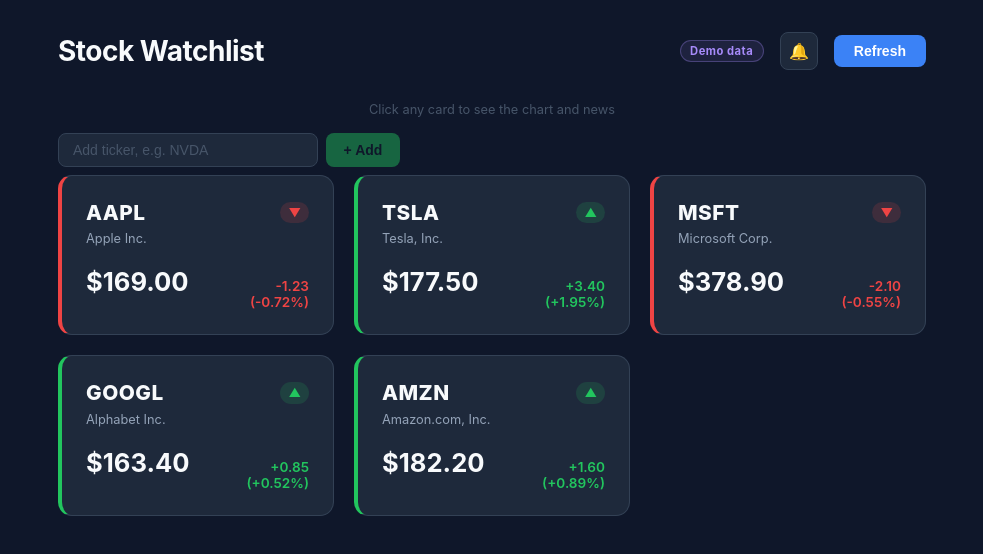
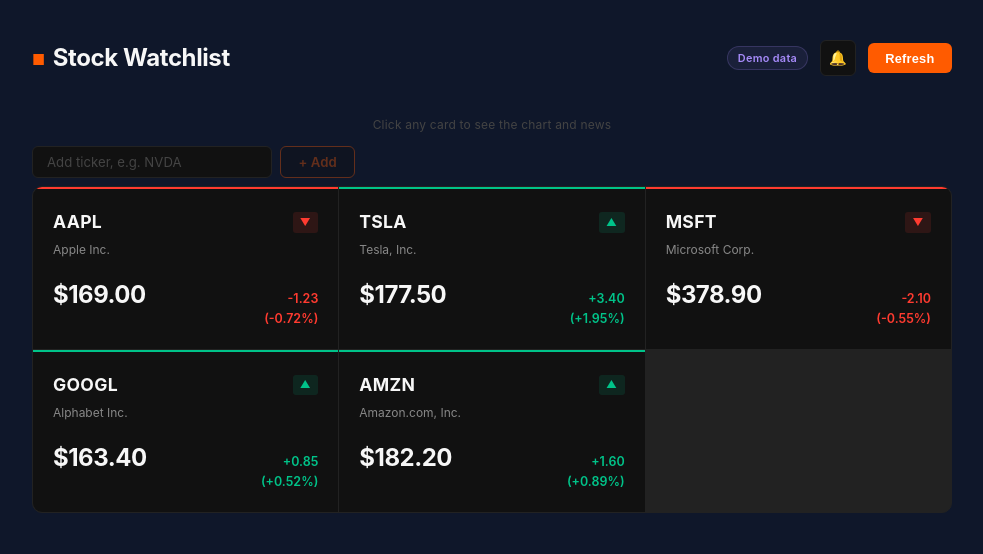
Before and after one commit to amiteshb-personal/stock-dashboard, a React (Vite) app: page / in a window 1280 px wide. Shown: the top 554 px of the page, without its empty margins (148-1131 px from the left). Built offline with nearby package versions, Linux system fonts and the light colour scheme; no server answers.

Commit message:
Block.xyz redesign + fix AI JSON parsing

```diff
--- a/src/App.css
+++ b/src/App.css
@@ -1,8 +1,40 @@
+/* ── Tokens ── */
+:root {
+  --bg:         #080808;
+  --surface:    #111111;
+  --surface-2:  #181818;
+  --border:     #222222;
+  --border-2:   #2a2a2a;
+  --text-1:     #f7f7f7;
+  --text-2:     #888888;
+  --text-3:     #444444;
+  --accent:     #ff5b00;
+  --accent-dim: rgba(255, 91, 0, 0.12);
+  --green:      #00c389;
+  --green-dim:  rgba(0, 195, 137, 0.12);
+  --red:        #ff3b30;
+  --red-dim:    rgba(255, 59, 48, 0.12);
+  --amber:      #f59e0b;
+  --radius:     6px;
+  --radius-lg:  10px;
+}
+
+* { box-sizing: border-box; margin: 0; padding: 0; }
+
+body {
+  background: var(--bg);
+  color: var(--text-1);
+  font-family: -apple-system, 'Inter', 'Helvetica Neue', Arial, sans-serif;
+  font-size: 14px;
+  line-height: 1.5;
+  -webkit-font-smoothing: antialiased;
+}
+
 /* ── Layout ── */
 .app {
-  max-width: 900px;
+  max-width: 960px;
   margin: 0 auto;
-  padding: 2rem 1rem;
+  padding: 2.5rem 1.25rem;
 }
 
 /* ── Header ── */
@@ -10,76 +42,84 @@
   display: flex;
   align-items: center;
   justify-content: space-between;
-  margin-bottom: 2rem;
+  margin-bottom: 2.5rem;
   flex-wrap: wrap;
   gap: 1rem;
 }
 
 .header h1 {
-  font-size: 1.75rem;
+  font-size: 1.5rem;
   font-weight: 700;
-  color: #f8fafc;
-  letter-spacing: -0.5px;
+  color: var(--text-1);
+  letter-spacing: -0.4px;
+}
+
+/* Orange dot accent before the title */
+.header h1::before {
+  content: '■';
+  color: var(--accent);
+  margin-right: 0.5rem;
+  font-size: 0.9rem;
+  vertical-align: middle;
 }
 
 .header-right {
   display: flex;
   align-items: center;
-  gap: 1rem;
+  gap: 0.75rem;
 }
 
 .last-updated {
-  font-size: 0.8rem;
-  color: #64748b;
+  font-size: 0.75rem;
+  color: var(--text-3);
 }
 
 .demo-badge {
-  font-size: 0.7rem;
-  font-weight: 700;
+  font-size: 0.68rem;
+  font-weight: 600;
   color: #a78bfa;
-  background: rgba(167, 139, 250, 0.1);
-  border: 1px solid rgba(167, 139, 250, 0.3);
+  background: rgba(167, 139, 250, 0.08);
+  border: 1px solid rgba(167, 139, 250, 0.2);
   padding: 0.2rem 0.6rem;
   border-radius: 999px;
-  letter-spacing: 0.5px;
+  letter-spacing: 0.3px;
 }
 
 .cache-badge {
-  font-size: 0.7rem;
-  font-weight: 700;
-  color: #f59e0b;
-  background: rgba(245, 158, 11, 0.1);
-  border: 1px solid rgba(245, 158, 11, 0.3);
+  font-size: 0.68rem;
+  font-weight: 600;
+  color: var(--amber);
+  background: rgba(245, 158, 11, 0.08);
+  border: 1px solid rgba(245, 158, 11, 0.2);
   padding: 0.2rem 0.6rem;
   border-radius: 999px;
-  letter-spacing: 0.5px;
+  letter-spacing: 0.3px;
 }
 
 .error-hint {
-  font-size: 0.8rem;
-  color: #94a3b8;
+  font-size: 0.78rem;
+  color: var(--text-2);
   margin-top: 0.4rem;
   margin-bottom: 0.5rem;
 }
 
 .refresh-btn {
-  background: #3b82f6;
-  color: white;
+  background: var(--accent);
+  color: #fff;
   border: none;
-  padding: 0.5rem 1.25rem;
-  border-radius: 8px;
-  font-size: 0.875rem;
+  padding: 0.45rem 1.1rem;
+  border-radius: var(--radius);
+  font-size: 0.8rem;
   font-weight: 600;
   cursor: pointer;
-  transition: background 0.2s;
+  transition: opacity 0.15s;
+  letter-spacing: 0.2px;
 }
 
-.refresh-btn:hover:not(:disabled) {
-  background: #2563eb;
-}
+.refresh-btn:hover:not(:disabled) { opacity: 0.85; }
 
 .refresh-btn:disabled {
-  opacity: 0.6;
+  opacity: 0.4;
   cursor: not-allowed;
 }
 
@@ -92,67 +132,110 @@
 
 .add-stock-input {
   flex: 1;
-  background: #1e293b;
-  border: 1px solid #334155;
-  color: #f8fafc;
-  padding: 0.5rem 0.875rem;
-  border-radius: 8px;
-  font-size: 0.875rem;
+  background: var(--surface);
+  border: 1px solid var(--border);
+  color: var(--text-1);
+  padding: 0.45rem 0.875rem;
+  border-radius: var(--radius);
+  font-size: 0.825rem;
   outline: none;
   transition: border-color 0.15s;
-  max-width: 260px;
+  max-width: 240px;
+  font-family: inherit;
 }
 
-.add-stock-input::placeholder { color: #475569; }
+.add-stock-input::placeholder { color: var(--text-3); }
 
-.add-stock-input:focus {
-  border-color: #3b82f6;
-}
+.add-stock-input:focus { border-color: var(--accent); }
 
 .add-stock-input:disabled {
-  opacity: 0.5;
+  opacity: 0.45;
   cursor: not-allowed;
 }
 
 .add-stock-btn {
-  background: #22c55e;
-  color: #0f172a;
-  border: none;
-  padding: 0.5rem 1.1rem;
-  border-radius: 8px;
-  font-size: 0.875rem;
-  font-weight: 700;
+  background: var(--surface);
+  color: var(--accent);
+  border: 1px solid var(--accent);
+  padding: 0.45rem 1.1rem;
+  border-radius: var(--radius);
+  font-size: 0.825rem;
+  font-weight: 600;
   cursor: pointer;
-  transition: background 0.15s;
+  transition: background 0.15s, color 0.15s;
   white-space: nowrap;
+  font-family: inherit;
 }
 
-.add-stock-btn:hover:not(:disabled) { background: #16a34a; }
+.add-stock-btn:hover:not(:disabled) {
+  background: var(--accent);
+  color: #fff;
+}
 
 .add-stock-btn:disabled {
-  opacity: 0.45;
+  opacity: 0.35;
   cursor: not-allowed;
 }
 
 .add-stock-error {
-  font-size: 0.8rem;
-  color: #fca5a5;
+  font-size: 0.78rem;
+  color: var(--red);
   margin-bottom: 0.75rem;
   padding-left: 0.25rem;
 }
 
-/* ── Card delete button (visible on hover) ── */
+/* ── Stock Grid ── */
+.grid {
+  display: grid;
+  grid-template-columns: repeat(auto-fill, minmax(240px, 1fr));
+  gap: 1px;
+  background: var(--border);
+  border: 1px solid var(--border);
+  border-radius: var(--radius-lg);
+  overflow: hidden;
+  margin-bottom: 0;
+}
+
+/* ── Stock Card ── */
+.stock-card {
+  background: var(--surface);
+  padding: 1.25rem;
+  border: none;
+  position: relative;
+  cursor: pointer;
+  transition: background 0.12s;
+}
+
+.stock-card:hover {
+  background: var(--surface-2);
+}
+
+.stock-card.positive {
+  border-top: 2px solid var(--green);
+}
+
+.stock-card.negative {
+  border-top: 2px solid var(--red);
+}
+
+.stock-card.selected {
+  background: var(--surface-2);
+  outline: none;
+  box-shadow: inset 0 0 0 1px var(--accent);
+}
+
+/* ── Card delete button ── */
 .card-delete-btn {
   position: absolute;
-  top: 0.55rem;
-  right: 0.55rem;
+  top: 0.6rem;
+  right: 0.6rem;
   background: transparent;
   border: none;
-  color: #475569;
-  font-size: 1.1rem;
+  color: var(--text-3);
+  font-size: 1rem;
   line-height: 1;
-  width: 22px;
-  height: 22px;
+  width: 20px;
+  height: 20px;
   border-radius: 4px;
   cursor: pointer;
   display: flex;
@@ -160,85 +243,52 @@
   justify-content: center;
   padding: 0;
   opacity: 0;
-  transition: opacity 0.15s, background 0.15s, color 0.15s;
+  transition: opacity 0.12s, background 0.12s, color 0.12s;
 }
 
-.stock-card:hover .card-delete-btn {
-  opacity: 1;
-}
+.stock-card:hover .card-delete-btn { opacity: 1; }
 
 .card-delete-btn:hover {
-  background: rgba(239, 68, 68, 0.15);
-  color: #ef4444;
-}
-
-/* ── Stock Grid ── */
-.grid {
-  display: grid;
-  grid-template-columns: repeat(auto-fill, minmax(260px, 1fr));
-  gap: 1.25rem;
-}
-
-/* ── Stock Card ── */
-.stock-card {
-  background: #1e293b;
-  border-radius: 14px;
-  padding: 1.5rem;
-  border: 1px solid #334155;
-  transition: transform 0.15s, box-shadow 0.15s;
-  position: relative;
-  overflow: hidden;
-}
-
-.stock-card:hover {
-  transform: translateY(-3px);
-  box-shadow: 0 8px 24px rgba(0, 0, 0, 0.3);
-}
-
-/* Subtle left-border accent */
-.stock-card.positive {
-  border-left: 4px solid #22c55e;
-}
-
-.stock-card.negative {
-  border-left: 4px solid #ef4444;
+  background: var(--red-dim);
+  color: var(--red);
 }
 
 .card-top {
   display: flex;
   align-items: center;
   justify-content: space-between;
-  margin-bottom: 0.4rem;
+  margin-bottom: 0.35rem;
 }
 
 .ticker {
-  font-size: 1.3rem;
-  font-weight: 800;
-  color: #f8fafc;
+  font-size: 1.1rem;
+  font-weight: 700;
+  color: var(--text-1);
+  letter-spacing: 0.3px;
+}
+
+.badge {
+  font-size: 0.65rem;
+  font-weight: 700;
+  padding: 0.15rem 0.45rem;
+  border-radius: 3px;
   letter-spacing: 0.5px;
 }
 
-.badge {
-  font-size: 0.75rem;
-  font-weight: 700;
-  padding: 0.2rem 0.5rem;
-  border-radius: 999px;
-}
-
 .badge-up {
-  background: rgba(34, 197, 94, 0.15);
-  color: #22c55e;
+  background: var(--green-dim);
+  color: var(--green);
 }
 
 .badge-down {
-  background: rgba(239, 68, 68, 0.15);
-  color: #ef4444;
+  background: var(--red-dim);
+  color: var(--red);
 }
 
 .company-name {
-  font-size: 0.8rem;
-  color: #94a3b8;
-  margin-bottom: 1.25rem;
+  font-size: 0.75rem;
+  color: var(--text-2);
+  margin-bottom: 1.1rem;
   white-space: nowrap;
   overflow: hidden;
   text-overflow: ellipsis;
@@ -249,25 +299,34 @@
   align-items: baseline;
   justify-content: space-between;
   flex-wrap: wrap;
-  gap: 0.5rem;
+  gap: 0.4rem;
 }
 
 .price {
-  font-size: 1.6rem;
+  font-size: 1.5rem;
   font-weight: 700;
-  color: #f8fafc;
+  color: var(--text-1);
+  letter-spacing: -0.5px;
 }
 
 .change-info {
   display: flex;
   flex-direction: column;
   align-items: flex-end;
-  font-size: 0.85rem;
+  font-size: 0.78rem;
   font-weight: 600;
+  gap: 0.1rem;
 }
 
-.text-green { color: #22c55e; }
-.text-red   { color: #ef4444; }
+.text-green { color: var(--green); }
+.text-red   { color: var(--red); }
+
+.card-arrow {
+  margin-top: 0.6rem;
+  font-size: 0.65rem;
+  color: var(--accent);
+  letter-spacing: 0.5px;
+}
 
 /* ── Loading State ── */
 .loading {
@@ -275,125 +334,105 @@
   flex-direction: column;
   align-items: center;
   gap: 1rem;
-  padding: 4rem 0;
-  color: #64748b;
+  padding: 5rem 0;
+  color: var(--text-3);
 }
 
 .spinner {
-  width: 36px;
-  height: 36px;
-  border: 3px solid #334155;
-  border-top-color: #3b82f6;
+  width: 28px;
+  height: 28px;
+  border: 2px solid var(--border-2);
+  border-top-color: var(--accent);
   border-radius: 50%;
-  animation: spin 0.8s linear infinite;
+  animation: spin 0.75s linear infinite;
 }
 
-@keyframes spin {
-  to { transform: rotate(360deg); }
-}
+@keyframes spin { to { transform: rotate(360deg); } }
 
 /* ── Error State ── */
 .error {
-  background: rgba(239, 68, 68, 0.1);
-  border: 1px solid rgba(239, 68, 68, 0.3);
-  border-radius: 10px;
+  background: var(--red-dim);
+  border: 1px solid rgba(255, 59, 48, 0.2);
+  border-radius: var(--radius-lg);
   padding: 1.5rem;
   text-align: center;
-  color: #fca5a5;
+  color: var(--red);
   margin-bottom: 1.5rem;
 }
 
 .error button {
   margin-top: 0.75rem;
-  background: #ef4444;
+  background: var(--red);
   color: white;
   border: none;
   padding: 0.4rem 1rem;
-  border-radius: 6px;
+  border-radius: var(--radius);
   cursor: pointer;
   font-weight: 600;
 }
 
 /* ── Hint text ── */
 .hint {
-  font-size: 0.8rem;
-  color: #475569;
-  margin-bottom: 1rem;
+  font-size: 0.75rem;
+  color: var(--text-3);
+  margin-bottom: 0.75rem;
   text-align: center;
+  letter-spacing: 0.2px;
 }
 
-/* ── Selected card state ── */
-.stock-card {
-  cursor: pointer;
-}
-
-.stock-card.selected {
-  outline: 2px solid #3b82f6;
-  outline-offset: 2px;
-}
-
-.card-arrow {
-  margin-top: 0.75rem;
-  font-size: 0.7rem;
-  color: #3b82f6;
-  text-align: center;
-  letter-spacing: 0.5px;
-}
-
-/* ── Detail Panel (wraps tabs + content) ── */
+/* ── Detail Panel ── */
 .detail-panel {
-  margin-top: 2rem;
-  background: #1e293b;
-  border: 1px solid #334155;
-  border-radius: 14px;
+  margin-top: 1px;
+  background: var(--surface);
+  border: 1px solid var(--border);
+  border-top: none;
+  border-radius: 0 0 var(--radius-lg) var(--radius-lg);
   overflow: hidden;
-  animation: fadeIn 0.2s ease;
+  animation: fadeIn 0.15s ease;
 }
 
 /* ── Tab bar ── */
 .tab-bar {
   display: flex;
   align-items: center;
-  gap: 0.25rem;
-  padding: 0.75rem 1rem 0;
-  border-bottom: 1px solid #334155;
+  gap: 0;
+  padding: 0 1.25rem;
+  border-bottom: 1px solid var(--border);
+  background: var(--surface-2);
 }
 
 .tab-btn {
   background: none;
   border: none;
-  color: #64748b;
-  font-size: 0.875rem;
-  font-weight: 600;
-  padding: 0.5rem 1rem;
-  border-radius: 8px 8px 0 0;
+  color: var(--text-2);
+  font-size: 0.8rem;
+  font-weight: 500;
+  padding: 0.75rem 1rem;
   cursor: pointer;
-  transition: color 0.15s, background 0.15s;
+  transition: color 0.12s;
+  letter-spacing: 0.2px;
+  font-family: inherit;
+  border-bottom: 2px solid transparent;
+  margin-bottom: -1px;
 }
 
-.tab-btn:hover {
-  color: #e2e8f0;
-  background: #334155;
-}
+.tab-btn:hover { color: var(--text-1); }
 
 .tab-active {
-  color: #f8fafc !important;
-  border-bottom: 2px solid #3b82f6;
-  background: none !important;
+  color: var(--text-1) !important;
+  border-bottom-color: var(--accent) !important;
 }
 
 .tab-stock-label {
   margin-left: auto;
-  font-size: 0.75rem;
-  font-weight: 800;
-  color: #3b82f6;
-  background: rgba(59, 130, 246, 0.1);
-  padding: 0.2rem 0.6rem;
-  border-radius: 999px;
+  font-size: 0.68rem;
+  font-weight: 700;
+  color: var(--accent);
   letter-spacing: 0.5px;
+  text-transform: uppercase;
 }
 
-/* ── Tab content area ── */
+/* ── Tab content ── */
 .tab-content {
   padding: 1.5rem;
   max-height: 380px;
@@ -401,64 +440,61 @@
 }
 
 /* ── Chart ── */
-.chart-wrapper {
-  width: 100%;
-}
+.chart-wrapper { width: 100%; }
 
 .chart-empty {
-  color: #64748b;
-  font-size: 0.85rem;
+  color: var(--text-2);
+  font-size: 0.82rem;
   padding: 2rem 0;
   text-align: center;
 }
 
-/* Custom recharts tooltip */
 .chart-tooltip {
-  background: #0f172a;
-  border: 1px solid #334155;
-  border-radius: 8px;
-  padding: 0.5rem 0.75rem;
+  background: #0a0a0a;
+  border: 1px solid var(--border-2);
+  border-radius: var(--radius);
+  padding: 0.45rem 0.75rem;
 }
 
 .tooltip-date {
-  font-size: 0.75rem;
-  color: #64748b;
-  margin-bottom: 0.2rem;
+  font-size: 0.7rem;
+  color: var(--text-2);
+  margin-bottom: 0.15rem;
 }
 
 .tooltip-price {
-  font-size: 0.95rem;
+  font-size: 0.9rem;
   font-weight: 700;
-  color: #f8fafc;
+  color: var(--text-1);
 }
 
 /* ── News Panel ── */
-.news-panel {
-  /* Sits inside .tab-content which already has padding and scroll */
-}
+.news-panel { /* inherits tab-content scroll */ }
 
 @keyframes fadeIn {
-  from { opacity: 0; transform: translateY(-6px); }
+  from { opacity: 0; transform: translateY(-4px); }
   to   { opacity: 1; transform: translateY(0); }
 }
 
 .news-heading {
-  font-size: 1rem;
+  font-size: 0.85rem;
   font-weight: 700;
-  color: #f8fafc;
-  margin-bottom: 1.25rem;
+  color: var(--text-1);
+  margin-bottom: 1.1rem;
   display: flex;
   align-items: center;
-  gap: 0.6rem;
+  gap: 0.5rem;
+  text-transform: uppercase;
+  letter-spacing: 0.4px;
 }
 
 .news-ticker-badge {
-  background: #3b82f6;
-  color: white;
-  font-size: 0.7rem;
-  font-weight: 800;
-  padding: 0.15rem 0.5rem;
-  border-radius: 999px;
+  background: var(--accent);
+  color: #fff;
+  font-size: 0.65rem;
+  font-weight: 700;
+  padding: 0.1rem 0.45rem;
+  border-radius: 3px;
   letter-spacing: 0.5px;
 }
 
@@ -471,7 +507,7 @@
 
 .news-item {
   padding-bottom: 1rem;
-  border-bottom: 1px solid #334155;
+  border-bottom: 1px solid var(--border);
 }
 
 .news-item:last-child {
@@ -481,65 +517,53 @@
 
 .news-title {
   display: block;
-  color: #e2e8f0;
+  color: var(--text-1);
   text-decoration: none;
-  font-size: 0.9rem;
+  font-size: 0.85rem;
   font-weight: 500;
-  line-height: 1.45;
-  margin-bottom: 0.35rem;
-  transition: color 0.15s;
+  line-height: 1.5;
+  margin-bottom: 0.3rem;
+  transition: color 0.12s;
 }
 
-.news-title:hover {
-  color: #60a5fa;
-}
+.news-title:hover { color: var(--accent); }
 
 .news-meta {
   display: flex;
   align-items: center;
   gap: 0.4rem;
-  font-size: 0.75rem;
-  color: #64748b;
+  font-size: 0.7rem;
+  color: var(--text-3);
 }
 
 .news-source {
   font-weight: 600;
-  color: #94a3b8;
+  color: var(--text-2);
 }
 
-.news-dot {
-  color: #475569;
-}
+.news-dot { color: var(--text-3); }
 
-/* ── News loading / error ── */
 .news-loading {
   display: flex;
   align-items: center;
   gap: 0.75rem;
-  color: #64748b;
-  font-size: 0.85rem;
+  color: var(--text-2);
+  font-size: 0.82rem;
   padding: 0.5rem 0;
 }
 
 .news-spinner {
-  width: 18px;
-  height: 18px;
-  border: 2px solid #334155;
-  border-top-color: #3b82f6;
+  width: 16px;
+  height: 16px;
+  border: 2px solid var(--border-2);
+  border-top-color: var(--accent);
   border-radius: 50%;
-  animation: spin 0.8s linear infinite;
+  animation: spin 0.75s linear infinite;
   flex-shrink: 0;
 }
 
-.news-error {
-  color: #fca5a5;
-  font-size: 0.85rem;
-}
-
-.news-empty {
-  color: #64748b;
-  font-size: 0.85rem;
-}
+.news-error { color: var(--red); font-size: 0.82rem; }
+.news-empty { color: var(--text-3); font-size: 0.82rem; }
 
 /* ── AI Analysis ── */
 .ai-analysis {
@@ -550,125 +574,127 @@
 
 .ai-badges {
   display: flex;
-  gap: 0.6rem;
+  gap: 0.5rem;
 }
 
 .ai-badge {
-  font-size: 0.75rem;
+  font-size: 0.7rem;
   font-weight: 700;
-  padding: 0.25rem 0.75rem;
-  border-radius: 999px;
+  padding: 0.2rem 0.7rem;
+  border-radius: 3px;
   border: 1px solid;
   letter-spacing: 0.5px;
+  text-transform: uppercase;
 }
 
 .ai-summary {
-  font-size: 0.9rem;
-  color: #e2e8f0;
-  line-height: 1.6;
+  font-size: 0.85rem;
+  color: var(--text-1);
+  line-height: 1.65;
 }
 
 .ai-key-points {
   list-style: none;
   display: flex;
   flex-direction: column;
-  gap: 0.5rem;
+  gap: 0.45rem;
 }
 
 .ai-point {
   display: flex;
   align-items: flex-start;
   gap: 0.5rem;
-  font-size: 0.85rem;
-  color: #cbd5e1;
+  font-size: 0.82rem;
+  color: var(--text-2);
   line-height: 1.5;
 }
 
 .ai-bullet {
-  color: #3b82f6;
+  color: var(--accent);
   font-weight: 700;
   flex-shrink: 0;
   margin-top: 1px;
 }
 
 .ai-disclaimer {
-  font-size: 0.7rem;
-  color: #475569;
+  font-size: 0.68rem;
+  color: var(--text-3);
   padding-top: 0.5rem;
-  border-top: 1px solid #334155;
+  border-top: 1px solid var(--border);
   font-style: italic;
 }
 
 /* ── Bell button ── */
 .bell-btn {
   position: relative;
-  background: #1e293b;
-  border: 1px solid #334155;
-  color: #e2e8f0;
-  width: 38px;
-  height: 38px;
-  border-radius: 8px;
-  font-size: 1rem;
+  background: var(--surface);
+  border: 1px solid var(--border);
+  color: var(--text-1);
+  width: 36px;
+  height: 36px;
+  border-radius: var(--radius);
+  font-size: 0.9rem;
   cursor: pointer;
   display: flex;
   align-items: center;
   justify-content: center;
-  transition: background 0.15s;
+  transition: border-color 0.12s;
 }
 
-.bell-btn:hover { background: #334155; }
+.bell-btn:hover { border-color: var(--border-2); background: var(--surface-2); }
 
 .bell-badge {
   position: absolute;
   top: -5px;
   right: -5px;
-  background: #ef4444;
+  background: var(--accent);
   color: white;
-  font-size: 0.6rem;
+  font-size: 0.55rem;
   font-weight: 700;
-  width: 16px;
-  height: 16px;
+  width: 15px;
+  height: 15px;
   border-radius: 50%;
   display: flex;
   align-items: center;
   justify-content: center;
-  border: 2px solid #0f172a;
+  border: 2px solid var(--bg);
 }
 
 /* ── Alert panel wrapper ── */
 .alert-panel-wrap {
-  background: #1e293b;
-  border: 1px solid #334155;
-  border-radius: 14px;
+  background: var(--surface);
+  border: 1px solid var(--border);
+  border-radius: var(--radius-lg);
   margin-bottom: 1.5rem;
   overflow: hidden;
-  animation: fadeIn 0.2s ease;
+  animation: fadeIn 0.15s ease;
 }
 
-/* ── Notification prompt banner ── */
+/* ── Notification prompt ── */
 .notif-prompt {
   display: flex;
   align-items: center;
   justify-content: space-between;
   gap: 1rem;
-  padding: 0.75rem 1.25rem;
-  background: rgba(245, 158, 11, 0.08);
-  border-bottom: 1px solid rgba(245, 158, 11, 0.2);
-  font-size: 0.8rem;
-  color: #fbbf24;
+  padding: 0.7rem 1.25rem;
+  background: rgba(245, 158, 11, 0.06);
+  border-bottom: 1px solid rgba(245, 158, 11, 0.15);
+  font-size: 0.78rem;
+  color: var(--amber);
   flex-wrap: wrap;
 }
 
 .notif-enable-btn {
-  background: #f59e0b;
-  color: #0f172a;
+  background: var(--amber);
+  color: #000;
   border: none;
   padding: 0.3rem 0.8rem;
-  border-radius: 6px;
-  font-size: 0.75rem;
+  border-radius: var(--radius);
+  font-size: 0.72rem;
   font-weight: 700;
   cursor: pointer;
   white-space: nowrap;
+  font-family: inherit;
 }
 
 /* ── Alert panel ── */
@@ -683,8 +709,8 @@
 }
 
 .alert-section {
-  padding: 1.25rem;
-  border-right: 1px solid #334155;
+  padding: 1.1rem 1.25rem;
+  border-right: 1px solid var(--border);
 }
 
 .alert-section:last-child { border-right: none; }
@@ -697,11 +723,11 @@
 }
 
 .alert-section-title {
-  font-size: 0.8rem;
+  font-size: 0.7rem;
   font-weight: 700;
-  color: #94a3b8;
+  color: var(--text-3);
   text-transform: uppercase;
-  letter-spacing: 0.05em;
+  letter-spacing: 0.07em;
   margin-bottom: 0.75rem;
 }
 
@@ -710,144 +736,152 @@
 .clear-btn {
   background: none;
   border: none;
-  color: #475569;
-  font-size: 0.75rem;
+  color: var(--text-3);
+  font-size: 0.72rem;
   cursor: pointer;
   padding: 0.2rem 0.4rem;
   border-radius: 4px;
+  font-family: inherit;
 }
-.clear-btn:hover { color: #94a3b8; }
+.clear-btn:hover { color: var(--text-2); }
 
 .alert-empty {
-  font-size: 0.8rem;
-  color: #475569;
+  font-size: 0.78rem;
+  color: var(--text-3);
 }
 
 /* ── Add rule form ── */
 .rule-form {
   display: flex;
   flex-wrap: wrap;
-  gap: 0.4rem;
+  gap: 0.35rem;
   margin-bottom: 1rem;
 }
 
 .rule-select {
-  background: #0f172a;
-  border: 1px solid #334155;
-  color: #e2e8f0;
-  padding: 0.35rem 0.5rem;
-  border-radius: 6px;
-  font-size: 0.78rem;
+  background: var(--surface-2);
+  border: 1px solid var(--border);
+  color: var(--text-1);
+  padding: 0.3rem 0.5rem;
+  border-radius: var(--radius);
+  font-size: 0.75rem;
   cursor: pointer;
   flex-shrink: 0;
+  font-family: inherit;
 }
 
 .rule-input-wrap {
   display: flex;
   align-items: center;
-  background: #0f172a;
-  border: 1px solid #334155;
-  border-radius: 6px;
+  background: var(--surface-2);
+  border: 1px solid var(--border);
+  border-radius: var(--radius);
   padding: 0 0.4rem;
   flex: 1;
   min-width: 70px;
 }
 
 .rule-prefix, .rule-suffix {
-  color: #64748b;
-  font-size: 0.8rem;
+  color: var(--text-3);
+  font-size: 0.78rem;
 }
 
 .rule-input {
   background: none;
   border: none;
-  color: #e2e8f0;
-  font-size: 0.78rem;
-  padding: 0.35rem 0.25rem;
+  color: var(--text-1);
+  font-size: 0.75rem;
+  padding: 0.3rem 0.25rem;
   width: 100%;
   outline: none;
   min-width: 50px;
+  font-family: inherit;
 }
 
 .rule-add-btn {
-  background: #3b82f6;
-  color: white;
+  background: var(--accent);
+  color: #fff;
   border: none;
-  padding: 0.35rem 0.75rem;
-  border-radius: 6px;
-  font-size: 0.78rem;
+  padding: 0.3rem 0.75rem;
+  border-radius: var(--radius);
+  font-size: 0.75rem;
   font-weight: 600;
   cursor: pointer;
   white-space: nowrap;
+  transition: opacity 0.12s;
+  font-family: inherit;
 }
 
-.rule-add-btn:hover { background: #2563eb; }
+.rule-add-btn:hover { opacity: 0.85; }
 
 /* ── Rule list ── */
 .rule-list {
   list-style: none;
   display: flex;
   flex-direction: column;
-  gap: 0.4rem;
+  gap: 0.35rem;
 }
 
 .rule-item {
   display: flex;
   align-items: center;
   gap: 0.5rem;
-  font-size: 0.8rem;
-  color: #cbd5e1;
+  font-size: 0.78rem;
+  color: var(--text-2);
   padding: 0.35rem 0.5rem;
-  background: #0f172a;
-  border-radius: 6px;
+  background: var(--surface-2);
+  border-radius: var(--radius);
+  border: 1px solid var(--border);
 }
 
-.rule-dot { color: #3b82f6; font-size: 0.5rem; flex-shrink: 0; }
-
+.rule-dot { color: var(--accent); font-size: 0.4rem; flex-shrink: 0; }
 .rule-desc { flex: 1; }
 
 .rule-delete {
   background: none;
   border: none;
-  color: #475569;
-  font-size: 0.7rem;
+  color: var(--text-3);
+  font-size: 0.68rem;
   cursor: pointer;
   padding: 0 0.25rem;
   line-height: 1;
   flex-shrink: 0;
+  font-family: inherit;
 }
-.rule-delete:hover { color: #ef4444; }
+.rule-delete:hover { color: var(--red); }
 
 /* ── Alert history ── */
 .history-list {
   list-style: none;
   display: flex;
   flex-direction: column;
-  gap: 0.5rem;
+  gap: 0.4rem;
   max-height: 200px;
   overflow-y: auto;
 }
 
 .history-item {
-  padding: 0.5rem 0.6rem;
-  border-radius: 6px;
-  background: #0f172a;
-  border-left: 3px solid #334155;
+  padding: 0.45rem 0.6rem;
+  border-radius: var(--radius);
+  background: var(--surface-2);
+  border-left: 2px solid var(--border-2);
+  border: 1px solid var(--border);
+  border-left: 2px solid var(--border-2);
 }
 
 .history-item.unread {
-  border-left-color: #f59e0b;
-  background: rgba(245, 158, 11, 0.05);
+  border-left-color: var(--accent);
+  background: rgba(255, 91, 0, 0.04);
 }
 
 .history-msg {
-  font-size: 0.8rem;
-  color: #e2e8f0;
+  font-size: 0.78rem;
+  color: var(--text-1);
   line-height: 1.4;
 }
 
 .history-time {
-  font-size: 0.7rem;
-  color: #475569;
-  margin-top: 0.2rem;
+  font-size: 0.68rem;
+  color: var(--text-3);
+  margin-top: 0.15rem;
 }
```
Also changed, not shown: src/AIAnalysis.jsx (+4 -2 lines).
